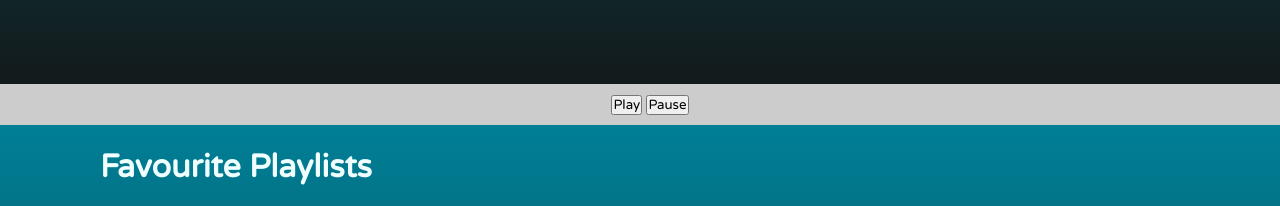
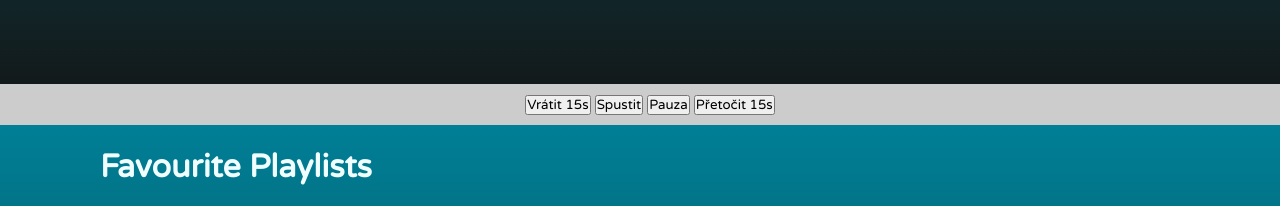
Before and after one commit to Flymajt/Web-project, a Flask app: page / in a window 1280 px wide. Shown: the part 675-881 px from the top of the page. Run offline with Flask 3, Linux system fonts and the light colour scheme; lists and menus that the app fills with data are empty; some web fonts are replaced.

Commit message:
Hotbar update, přidání vrácení hudby o 15s a přetočení o 15s - js a html

```diff
--- a/app/views/static/script.js
+++ b/app/views/static/script.js
@@ -54,8 +54,9 @@ window.onload = function() {
     var audio = document.getElementById("audioPlayer");
     var playButtonHotbar = document.getElementById("playButtonHotbar");
     var pauseButtonHotbar = document.getElementById("pauseButtonHotbar");
+    var rewindButton = document.getElementById("rewindButton");
+    var forwardButton = document.getElementById("forwardButton");
     var currentSongIndex = 0;
-
 
     playButtonHotbar.addEventListener("click", function(event) {
         event.preventDefault();
@@ -65,6 +66,16 @@ window.onload = function() {
     pauseButtonHotbar.addEventListener("click", function(event) {
         event.preventDefault();
         audio.pause();
+    });
+
+    rewindButton.addEventListener("click", function(event) {
+        event.preventDefault();
+        audio.currentTime -= 15;
+    });
+
+    forwardButton.addEventListener("click", function(event) {
+        event.preventDefault();
+        audio.currentTime += 15;
     });
 
     hotbar.style.display = "block";
@@ -81,12 +92,7 @@ window.onload = function() {
     });
 
     audio.addEventListener("ended", function() {
-        currentSongIndex++;
-        if (currentSongIndex >= songs.length) {
-            currentSongIndex = 0;
-        }
-        audio.src = songs[currentSongIndex].src;
-        audio.play();
+
     });
 
     audio.src = "";
--- a/app/views/templates/index.html
+++ b/app/views/templates/index.html
@@ -14,8 +14,10 @@
         <h1>Quick Select</h1><br>
 
     <div id="hotbar" class="hotbar-mainpage">
-        <button id="playButtonHotbar">Play</button>
-        <button id="pauseButtonHotbar">Pause</button>
+        <button id="rewindButton">Vrátit 15s</button>
+        <button id="playButtonHotbar">Spustit</button>
+        <button id="pauseButtonHotbar">Pauza</button>
+        <button id="forwardButton">Přetočit 15s</button>
     </div>
 
 
```
